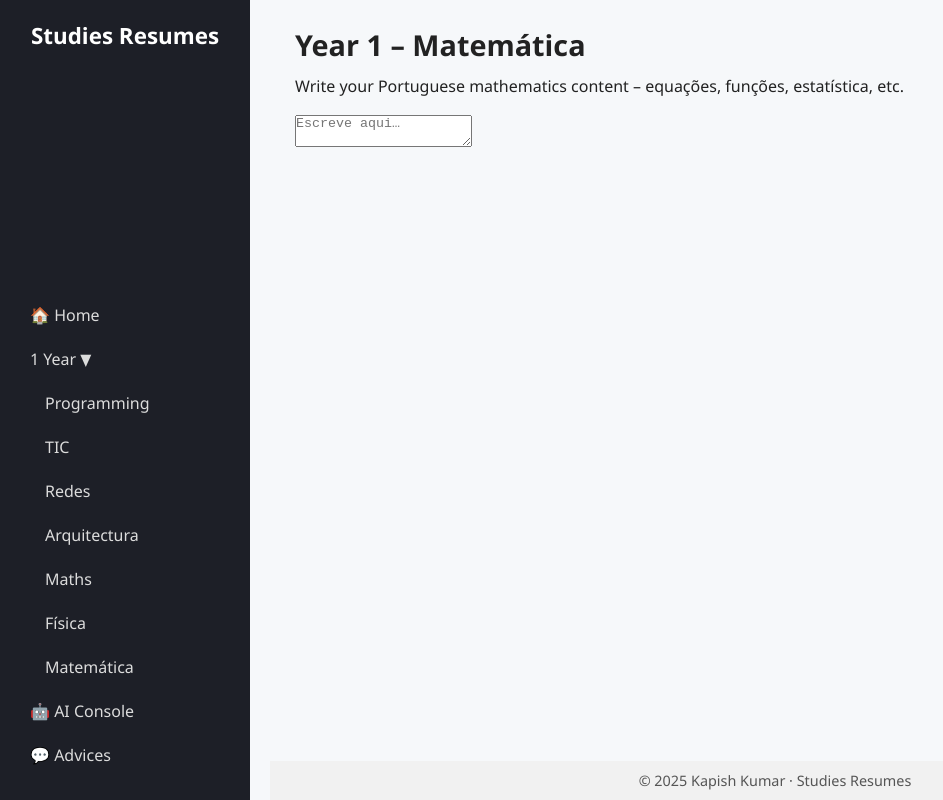
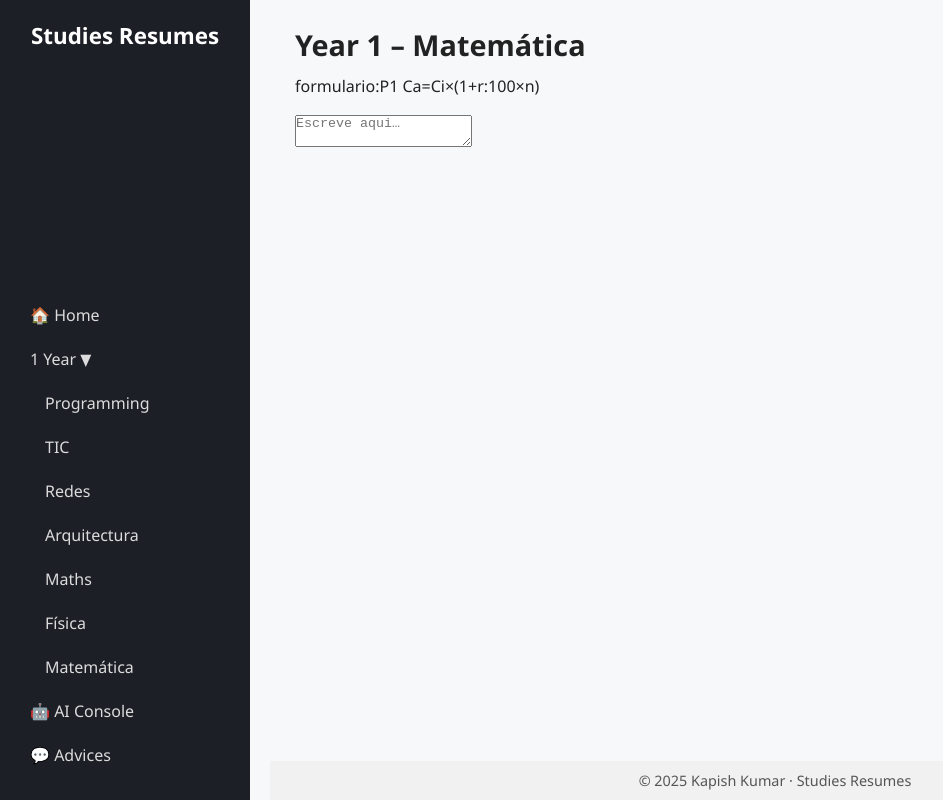
Before and after one commit to kapish-kumar/studies-resumes, a plain HTML site: page year1/matemática.html in a window 1280 px wide. Shown: the whole page, without its empty margins (0-943 px from the left). Drawn offline with Linux system fonts and the light colour scheme.

Commit message:
Update matemática.html

```diff
--- a/year1/matemática.html
+++ b/year1/matemática.html
@@ -32,7 +32,8 @@
 
   <main class="content">
     <h1>Year 1 – Matemática</h1>
-    <p>Write your Portuguese mathematics content – equações, funções, estatística, etc.</p>
+    <p>formulario:P1
+       Ca=Ci×(1+r:100×n)</p>
     <textarea id="notes1matematica" placeholder="Escreve aqui…"></textarea>
   </main>
 
```
